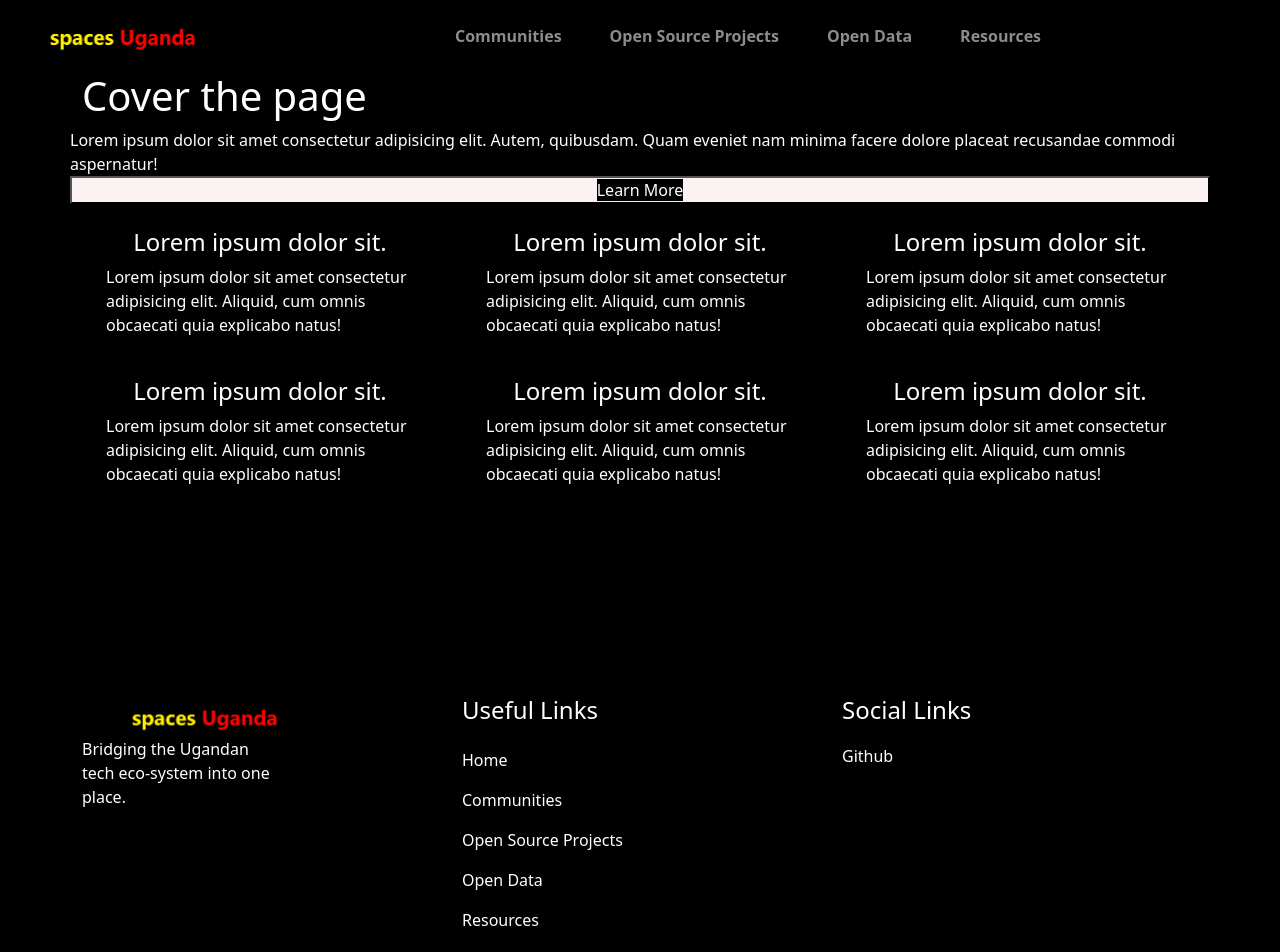
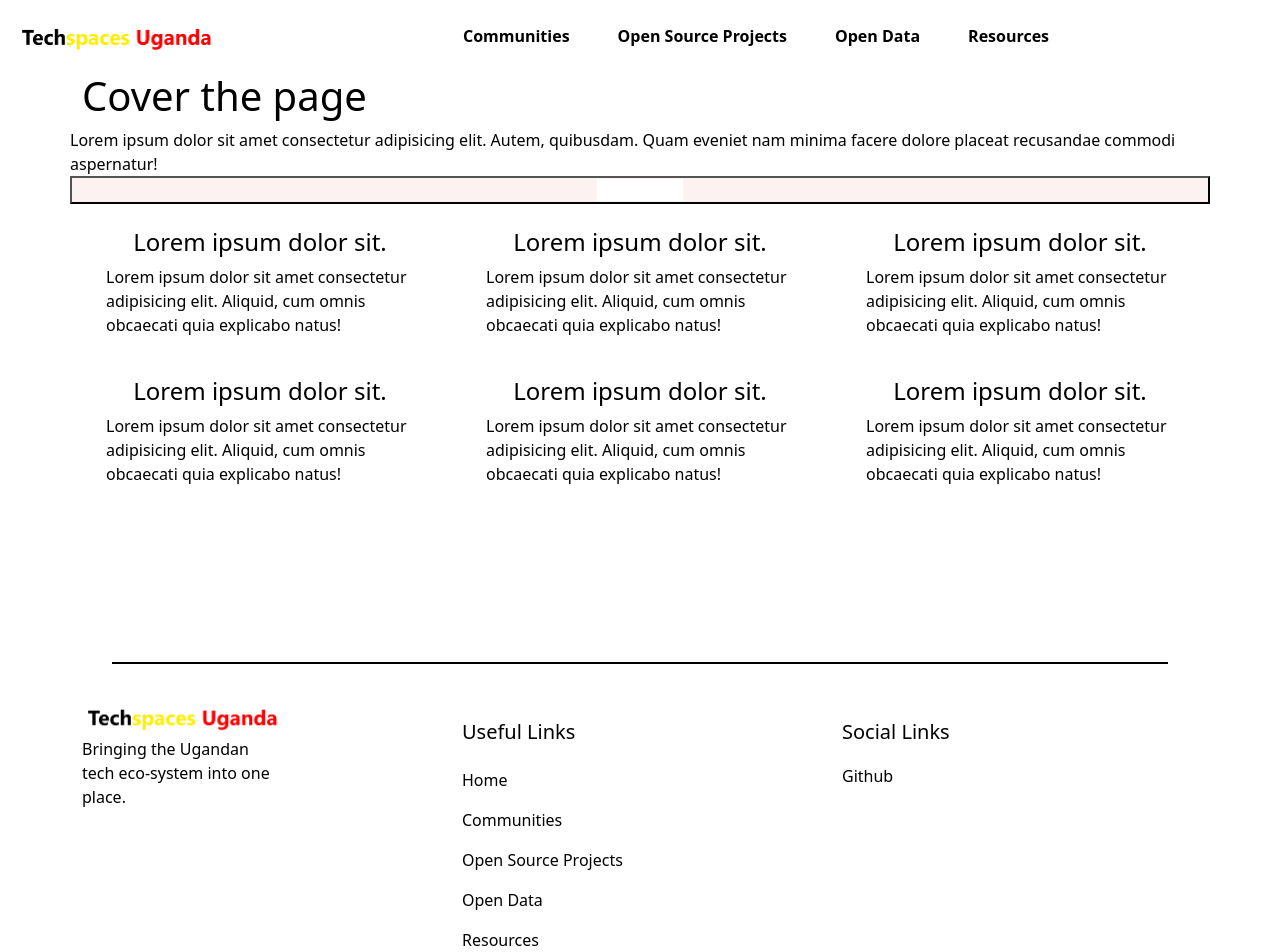
Before and after one commit to luigimorel/techspaces-uganda, a React (Create React App) app: page / in a window 1280 px wide. Shown: the top 952 px of the page. Built offline with nearby package versions, Linux system fonts and the light colour scheme; some icons are missing.

Commit message:
Fix the position of the logo and add icon

```diff
--- a/package.json
+++ b/package.json
@@ -16,6 +16,7 @@
     "react": "^17.0.2",
     "react-dom": "^17.0.2",
     "react-helmet": "^6.1.0",
+    "react-icons": "^4.2.0",
     "react-router-dom": "^5.2.0",
     "react-scripts": "4.0.3",
     "typescript": "^4.1.2",
--- a/src/components/Footer.tsx
+++ b/src/components/Footer.tsx
@@ -26,12 +26,12 @@ const Footer = () => {
                             />
                         </Link>
                         <p className="leading footer__para  ">
-                            Bridging the Ugandan tech eco-system into one place.{' '}
+                            Bringing the Ugandan tech eco-system into one place.{' '}
                         </p>
                     </div>
                     <div className="col-md-4">
-                        <h4 className="heading mb-4">Useful Links</h4>
-                        <ul className="list-group">
+                        <h5 className="heading mb-4 mt-4">Useful Links</h5>
+                        <ul className="list-group mt-2">
                             <li className="list-item mb-3">
                                 <Link className="footer__link" to="/">
                                     Home
@@ -64,7 +64,7 @@ const Footer = () => {
                     </div>
 
                     <div className="col-md-4">
-                        <h4 className="heading mb-4">Social Links</h4>
+                        <h5 className="heading mb-4 mt-4">Social Links</h5>
                         <div className="row">
                             <i className="fas fas-github mb-3">
                                 <a
@@ -79,7 +79,7 @@ const Footer = () => {
                         </div>
                     </div>
                 </div>
-                <p className="leading text-center copyright mb-5">
+                <p className=" text-center copyright  mt-1 mb-5 pb-5">
                     &copy; TechSpaces Uganda {year}
                 </p>
             </div>
--- a/src/components/Navbar.tsx
+++ b/src/components/Navbar.tsx
@@ -1,5 +1,6 @@
 import React from 'react';
 import { Link } from 'react-router-dom';
+import { FaAlignRight } from 'react-icons/fa';
 import logo from '../assets/logo-tech.png';
 
 const Navbar = () => {
@@ -10,26 +11,23 @@ const Navbar = () => {
     };
 
     return (
-        <nav className="navbar navbar-expand-md navbar-dark  ">
-            <Link to="/" className="navbar-brand">
+        <nav className="navbar navbar-expand-md">
+            <Link to="/" className="navbar-brand mx-3 mx-5-lg">
                 <img
                     src={logo}
                     width="200"
                     height="auto"
+                    className=""
                     alt="Techspaces Uganda"
                 />
             </Link>
             <button
-                className="navbar-toggler"
+                className="navbar-toggler mx-2"
                 type="button"
-                data-toggle="collapse"
-                data-target="#navbarCollapse"
-                aria-controls="navbarCollapse"
-                aria-expanded="false"
                 aria-label="Toggle navigation"
                 onClick={handleToggle}
             >
-                <span className="navbar-toggler-icon"></span>
+                <FaAlignRight />
             </button>
             <div
                 className={
--- a/src/index.css
+++ b/src/index.css
@@ -12,13 +12,13 @@ html {
     margin: 0;
     padding: 0;
     box-sizing: border-box;
-    background-color: var(--primaryDark);
-    color: var(--primaryWhite);
+    background-color: var(--primaryWhite);
+    color: var(--primaryDark);
 }
 
 a {
     text-decoration: none;
-    color: var(--primaryWhite);
+    color: var(--primaryDark);
 }
 
 a:hover {
@@ -31,7 +31,7 @@ li.nav-link:hover {
 /* Navbar styles */
 
 .nav-link {
-    color: var(--primaryWhite);
+    color: var(--primaryDark);
     font-weight: 600;
 }
 
@@ -96,6 +96,7 @@ li {
 
 .footer__para {
     width: 200px;
+    font-weight: 500;
 }
 
 .copyright {
@@ -103,7 +104,8 @@ li {
 }
 
 .footer__link {
-    color: var(--primaryWhite);
+    color: var(--primaryDark);
+    font-weight: 400;
 }
 
 .footer__link:hover {
```
